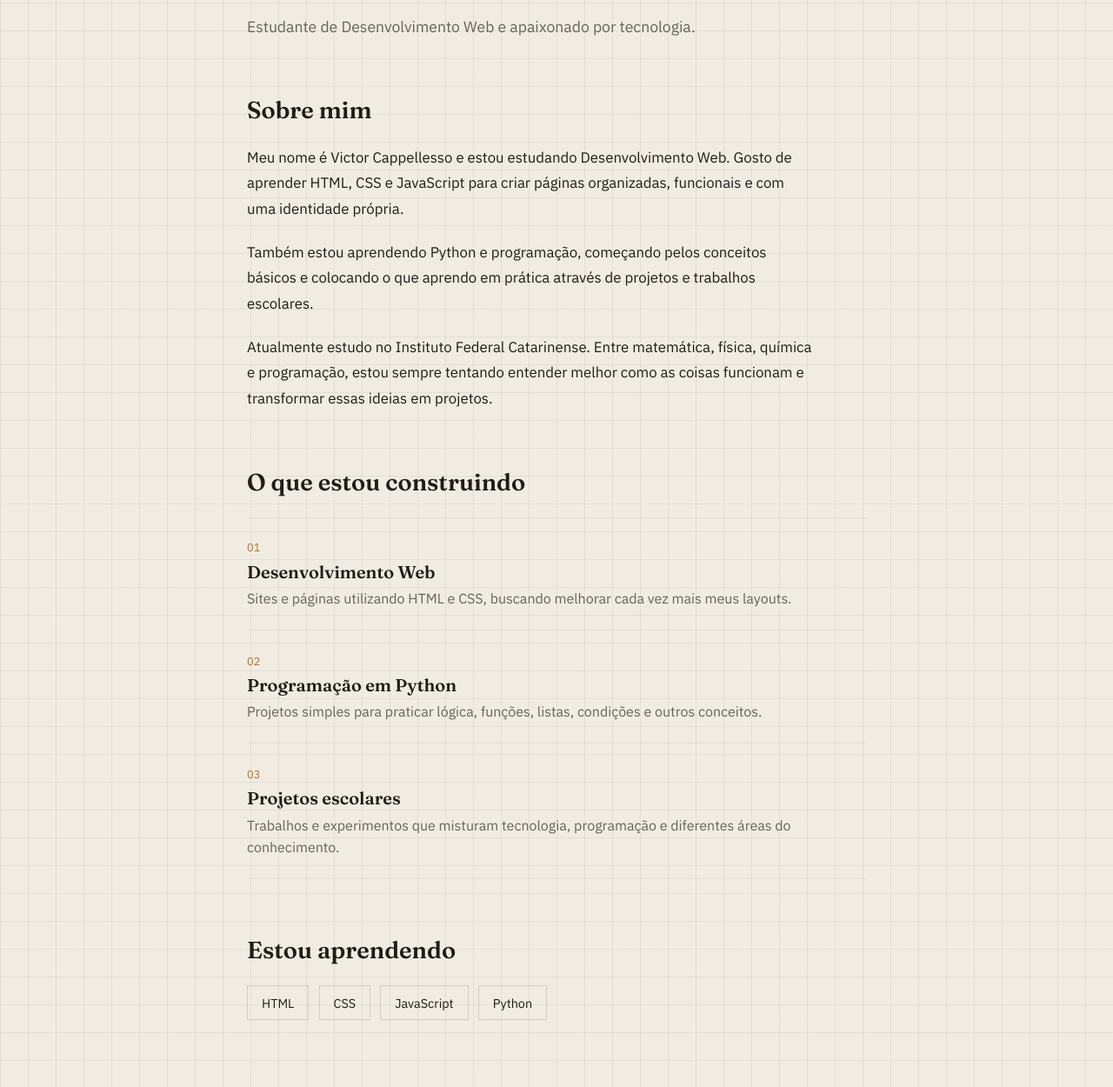
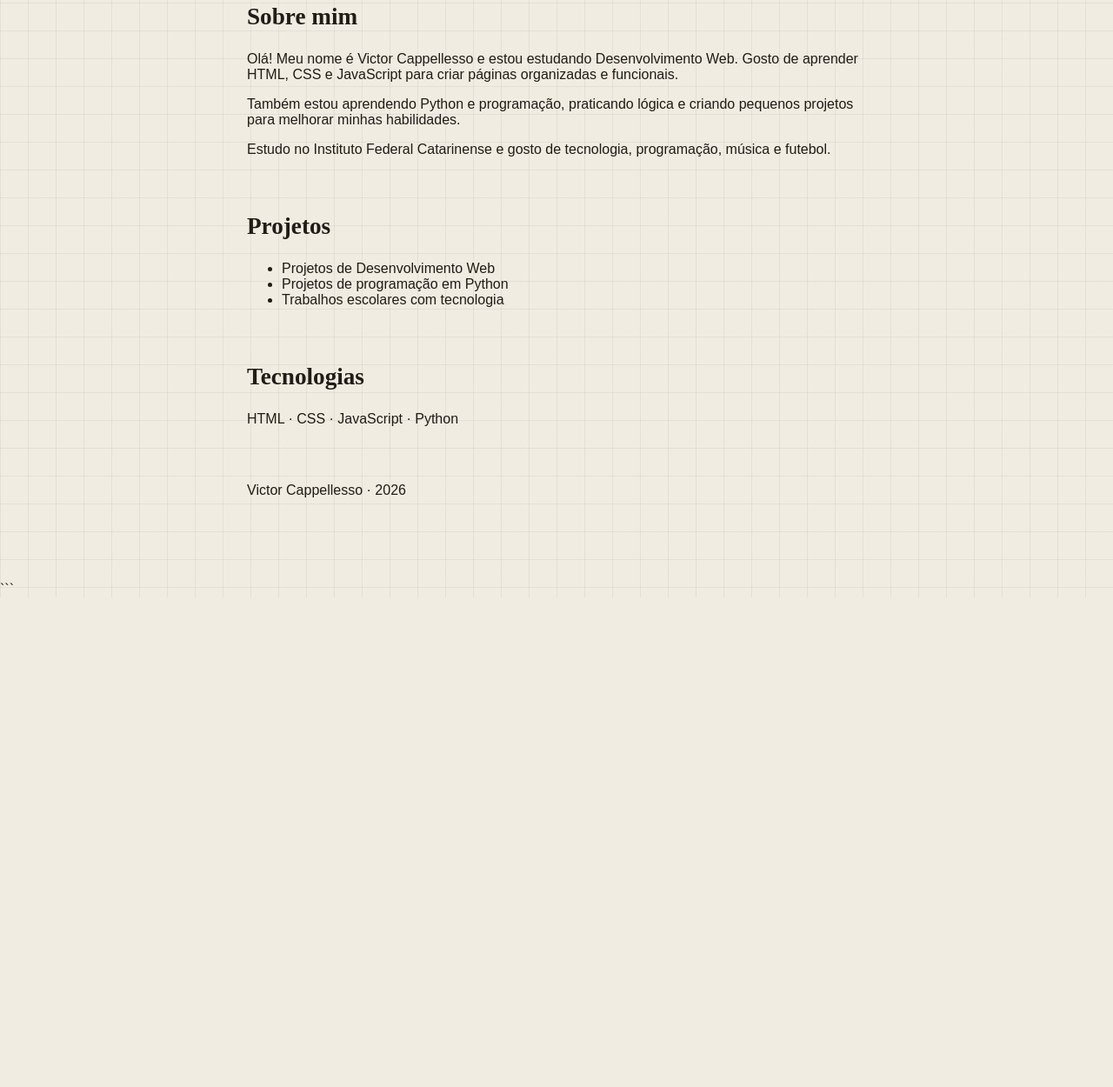
Before and after one commit to CappeVictor/Projeto_DW, a plain HTML site: page index.html in a window 1280 px wide. Shown: the part 317-1567 px from the top of the page at 87% size. After the commit the page ends 1004 px from the top, so only its background shows below. Drawn offline with Linux system fonts and the light colour scheme.

Commit message:
Refactor index.html for improved layout and content
Updated the structure and content of the personal portfolio page, enhancing clarity and organization.

````diff
--- a/index.html
+++ b/index.html
@@ -1,96 +1,63 @@
+```html
 <!DOCTYPE html>
 <html lang="pt-BR">
 <head>
   <meta charset="UTF-8">
   <meta name="viewport" content="width=device-width, initial-scale=1.0">
-  <meta name="description" content="Página pessoal de Victor Cappellesso, estudante de Desenvolvimento Web.">
   <title>Victor Cappellesso</title>
-
-  <link rel="preconnect" href="https://fonts.googleapis.com">
-  <link rel="preconnect" href="https://fonts.gstatic.com" crossorigin>
-  <link href="https://fonts.googleapis.com/css2?family=Fraunces:ital,opsz,wght@0,9..144,400;0,9..144,600;1,9..144,500&family=IBM+Plex+Sans:wght@400;500&display=swap" rel="stylesheet">
-
   <link rel="stylesheet" href="style.css">
 </head>
 
 <body>
+
   <main>
 
-    <header class="intro">
-      <p class="mini">PORTFÓLIO PESSOAL</p>
-
-      <h1>Victor<br>Cappellesso</h1>
-
-      <svg class="underline" viewBox="0 0 220 24" preserveAspectRatio="none" aria-hidden="true">
-        <path d="M3 16 C 45 4, 80 22, 118 10 S 180 2, 217 14" />
-      </svg>
-
-      <p class="tagline">
-        Estudante de Desenvolvimento Web e apaixonado por tecnologia.
-      </p>
+    <header>
+      <h1>Victor Cappellesso</h1>
+      <p>Estudante de Desenvolvimento Web</p>
     </header>
 
-    <section class="sobre">
+    <section>
       <h2>Sobre mim</h2>
 
       <p>
-        Meu nome é Victor Cappellesso e estou estudando Desenvolvimento Web.
-        Gosto de aprender HTML, CSS e JavaScript para criar páginas organizadas,
-        funcionais e com uma identidade própria.
+        Olá! Meu nome é Victor Cappellesso e estou estudando Desenvolvimento Web.
+        Gosto de aprender HTML, CSS e JavaScript para criar páginas organizadas e funcionais.
       </p>
 
       <p>
-        Também estou aprendendo Python e programação, começando pelos conceitos
-        básicos e colocando o que aprendo em prática através de projetos e
-        trabalhos escolares.
+        Também estou aprendendo Python e programação, praticando lógica e criando
+        pequenos projetos para melhorar minhas habilidades.
       </p>
 
       <p>
-        Atualmente estudo no Instituto Federal Catarinense. Entre matemática,
-        física, química e programação, estou sempre tentando entender melhor
-        como as coisas funcionam e transformar essas ideias em projetos.
+        Estudo no Instituto Federal Catarinense e gosto de tecnologia,
+        programação, música e futebol.
       </p>
     </section>
 
-    <section class="projetos">
-      <h2>O que estou construindo</h2>
+    <section>
+      <h2>Projetos</h2>
 
-      <div class="lista">
-        <article>
-          <span>01</span>
-          <h3>Desenvolvimento Web</h3>
-          <p>Sites e páginas utilizando HTML e CSS, buscando melhorar cada vez mais meus layouts.</p>
-        </article>
-
-        <article>
-          <span>02</span>
-          <h3>Programação em Python</h3>
-          <p>Projetos simples para praticar lógica, funções, listas, condições e outros conceitos.</p>
-        </article>
-
-        <article>
-          <span>03</span>
-          <h3>Projetos escolares</h3>
-          <p>Trabalhos e experimentos que misturam tecnologia, programação e diferentes áreas do conhecimento.</p>
-        </article>
-      </div>
+      <ul>
+        <li>Projetos de Desenvolvimento Web</li>
+        <li>Projetos de programação em Python</li>
+        <li>Trabalhos escolares com tecnologia</li>
+      </ul>
     </section>
 
-    <section class="tecnologias">
-      <h2>Estou aprendendo</h2>
+    <section>
+      <h2>Tecnologias</h2>
 
-      <div class="tags">
-        <span>HTML</span>
-        <span>CSS</span>
-        <span>JavaScript</span>
-        <span>Python</span>
-      </div>
+      <p>HTML · CSS · JavaScript · Python</p>
     </section>
 
-    <footer class="assinatura">
-      <p>Construindo aos poucos, aprendendo no caminho.</p>
+    <footer>
+      <p>Victor Cappellesso · 2026</p>
     </footer>
 
   </main>
+
 </body>
 </html>
+```
````
